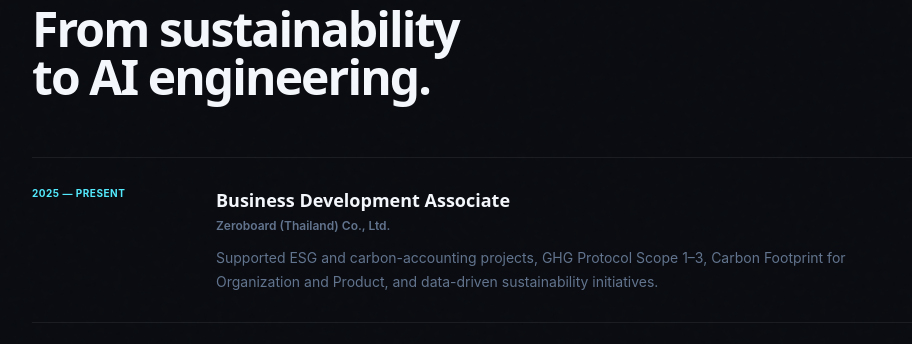
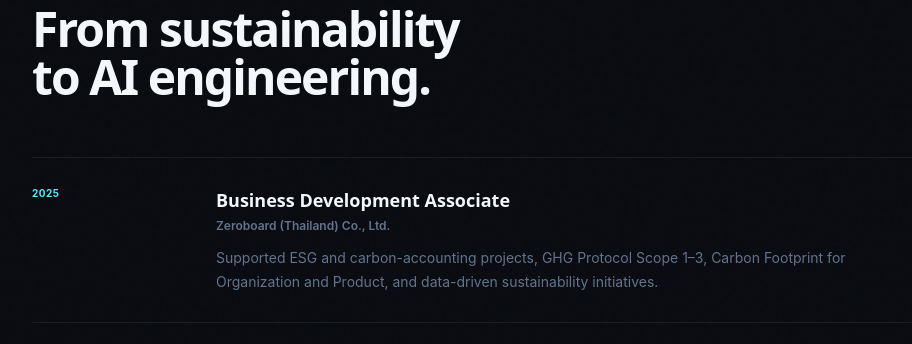
Before and after one commit to thanithpol2545/my-portfolio, a Next.js app: page / in a window 1280 px wide. Shown: the part 3952-4296 px from the top of the page, without its empty margins (128-1040 px from the left). Built offline with nearby package versions, Linux system fonts and the light colour scheme.

Commit message:
content: end Zeroboard role at 2025

```diff
--- a/app/page.tsx
+++ b/app/page.tsx
@@ -20,7 +20,7 @@ const skills = [
 ];
 
 const experiences = [
-  ["2025 — Present", "Business Development Associate", "Zeroboard (Thailand) Co., Ltd.", "Supported ESG and carbon-accounting projects, GHG Protocol Scope 1–3, Carbon Footprint for Organization and Product, and data-driven sustainability initiatives."],
+  ["2025", "Business Development Associate", "Zeroboard (Thailand) Co., Ltd.", "Supported ESG and carbon-accounting projects, GHG Protocol Scope 1–3, Carbon Footprint for Organization and Product, and data-driven sustainability initiatives."],
   ["2025", "Digital & Sustainability Officer", "MDT Manufacturing", "Built barcode/data-collection workflows, centralized ISO data, supported CFO/CFP reporting and KPI dashboards."],
   ["2024", "Site Engineer Intern", "Origin Property Public Co.", "Supported construction-site engineering and building-system coordination at The Origin Plug & Play Ramintra."],
   ["2022", "Research Assistant", "Kasetsart University · Faculty of Agriculture", "Worked with IoT sensors and experimental data for indoor smart-farming research."],
```
